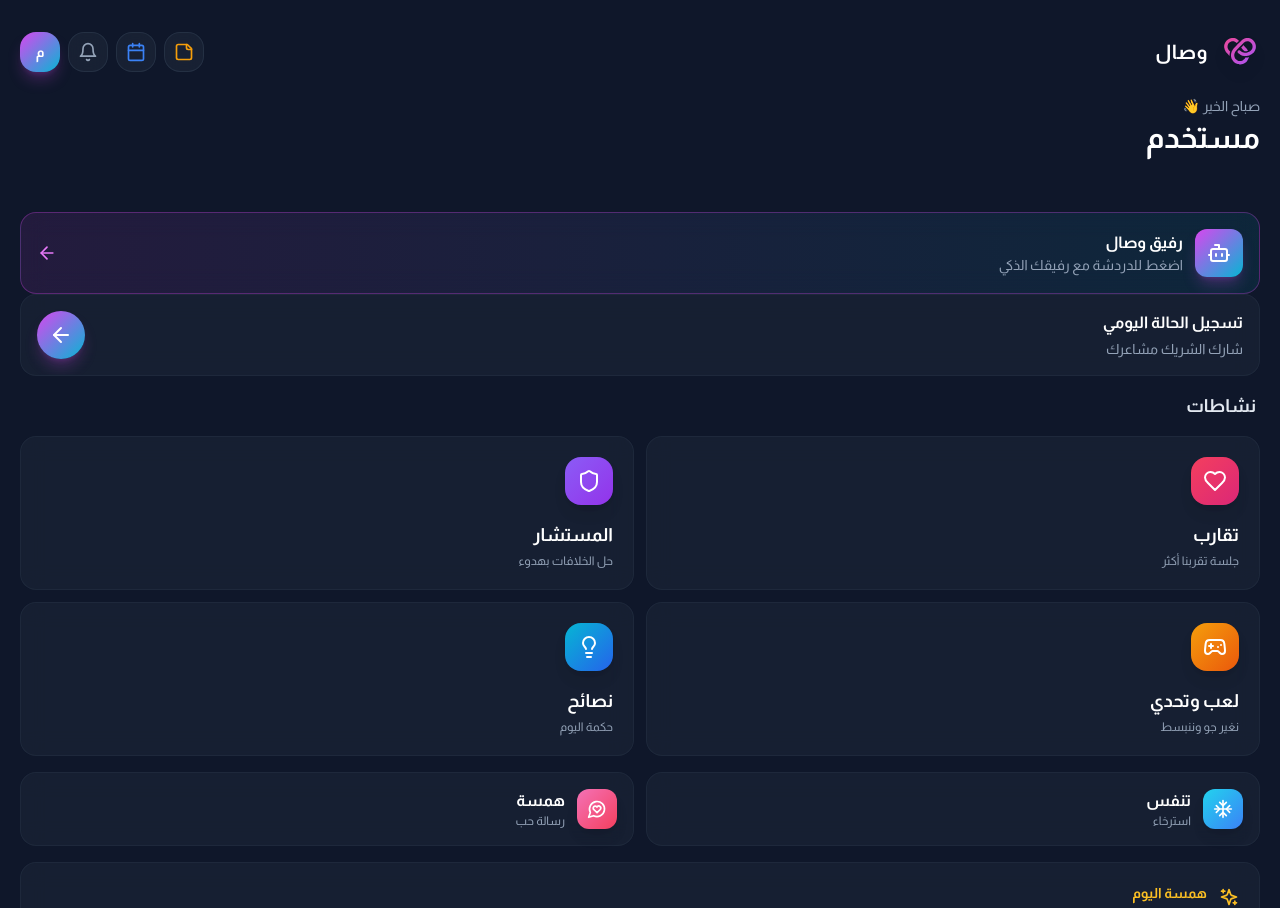
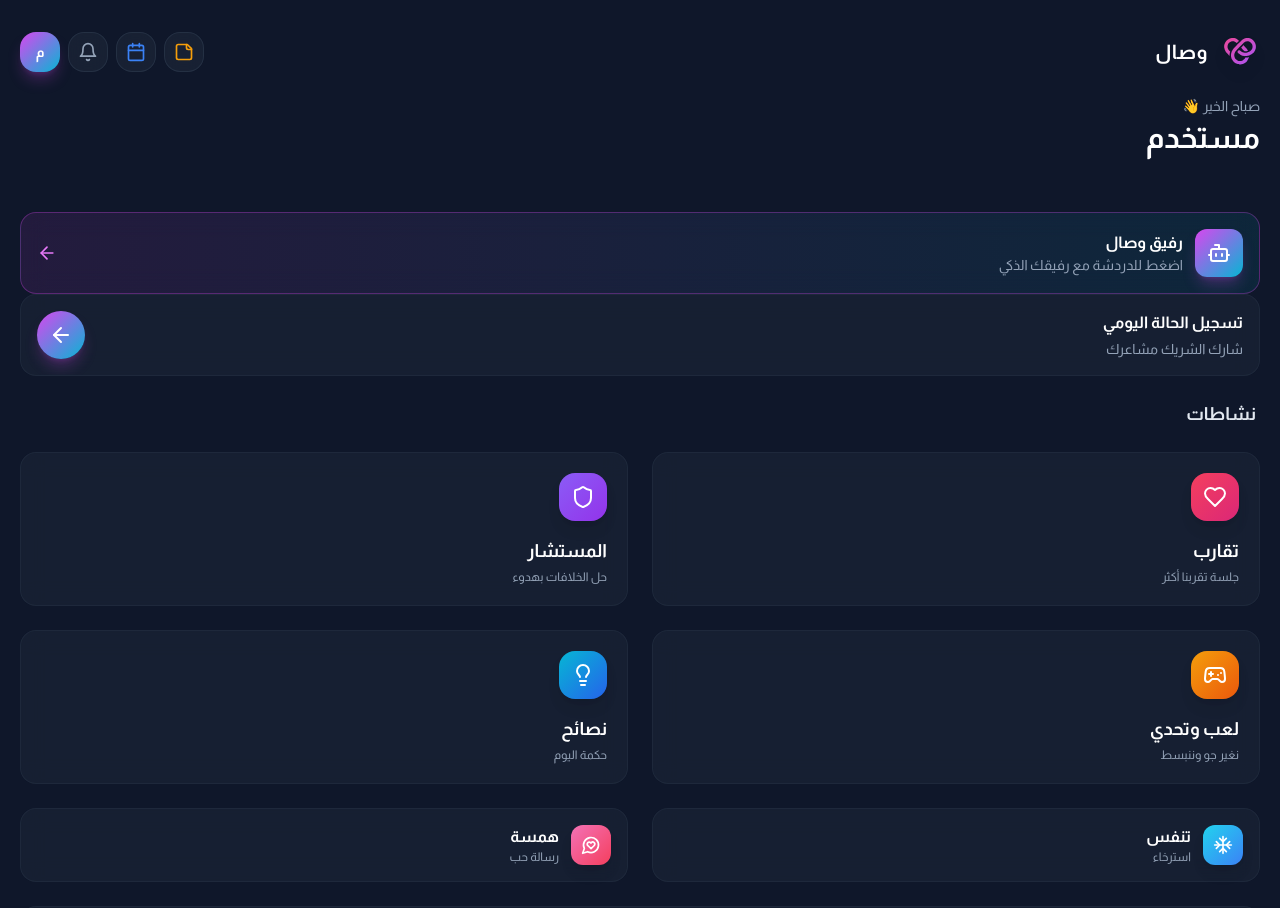
Before and after one commit to wesalappx/wesal-app, a Next.js app: page /dashboard in a window 1280 px wide. Shown: the top 908 px of the page. Built offline with nearby package versions, Linux system fonts and the light colour scheme; no server answers.

Commit message:
Increase dashboard spacing for better visual breathing room

```diff
--- a/src/app/dashboard/page.tsx
+++ b/src/app/dashboard/page.tsx
@@ -302,7 +302,7 @@ export default function Dashboard() {
             </div>
 
             {/* Main Content */}
-            <div className="px-5 mt-4 space-y-4">
+            <div className="px-5 mt-4 space-y-6">
                 {/* Partner Mood */}
                 {partnerMood && (
                     <div className={`rounded-2xl p-5 backdrop-blur-md border ${theme === 'light' ? 'bg-white/70 border-indigo-100' : 'bg-surface-800/50 border-surface-700/30'}`}>
@@ -377,7 +377,7 @@ export default function Dashboard() {
                 <h2 className={`text-lg font-bold px-1 ${theme === 'light' ? 'text-slate-700' : 'text-surface-200'}`}>
                     {language === 'ar' ? 'نشاطات' : 'Activities'}
                 </h2>
-                <div className="grid grid-cols-2 gap-3">
+                <div className="grid grid-cols-2 gap-6">
                     {actions.map((action, idx) => {
                         const CardContent = (
                             <motion.div
@@ -415,7 +415,7 @@ export default function Dashboard() {
                 </div>
 
                 {/* Breathe & Whisper Cards */}
-                <div className="grid grid-cols-2 gap-3 mt-4">
+                <div className="grid grid-cols-2 gap-6 mt-4">
                     <motion.div
                         whileHover={{ scale: 1.02 }}
                         whileTap={{ scale: 0.98 }}
```
